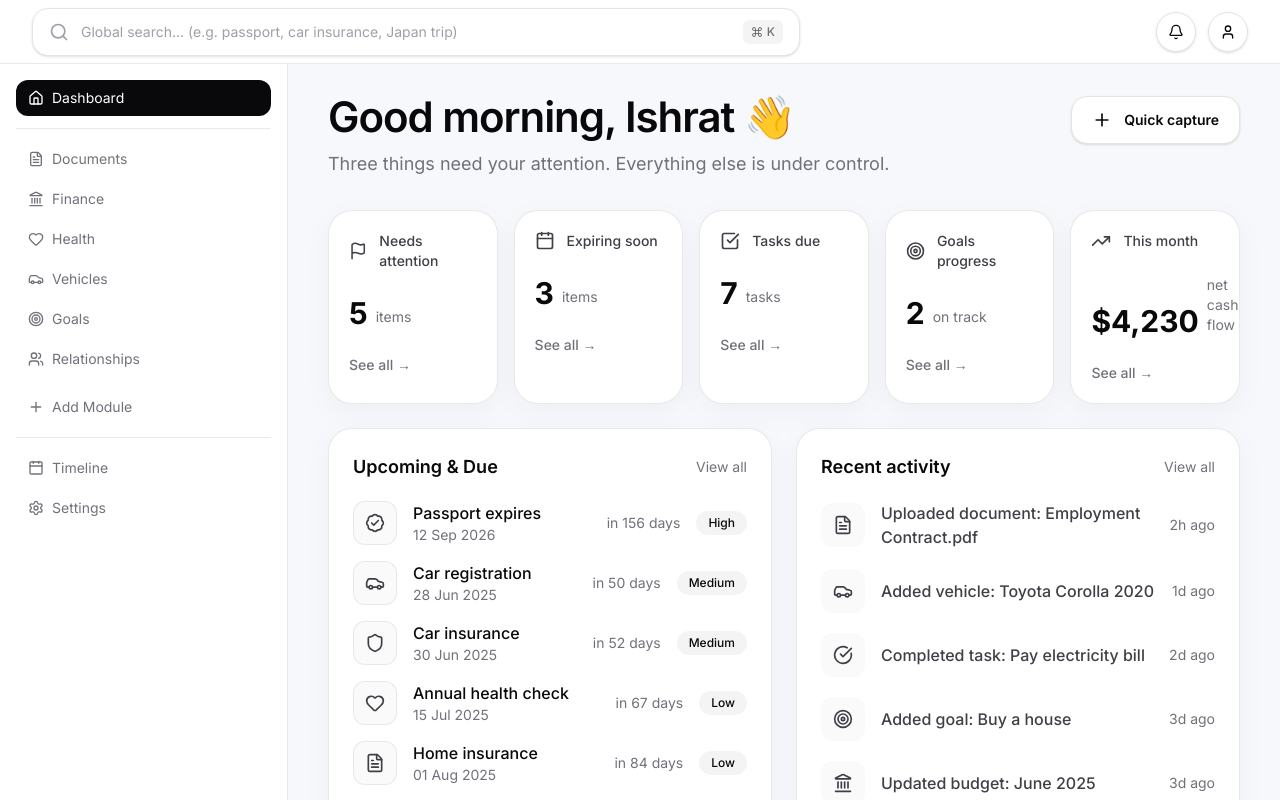
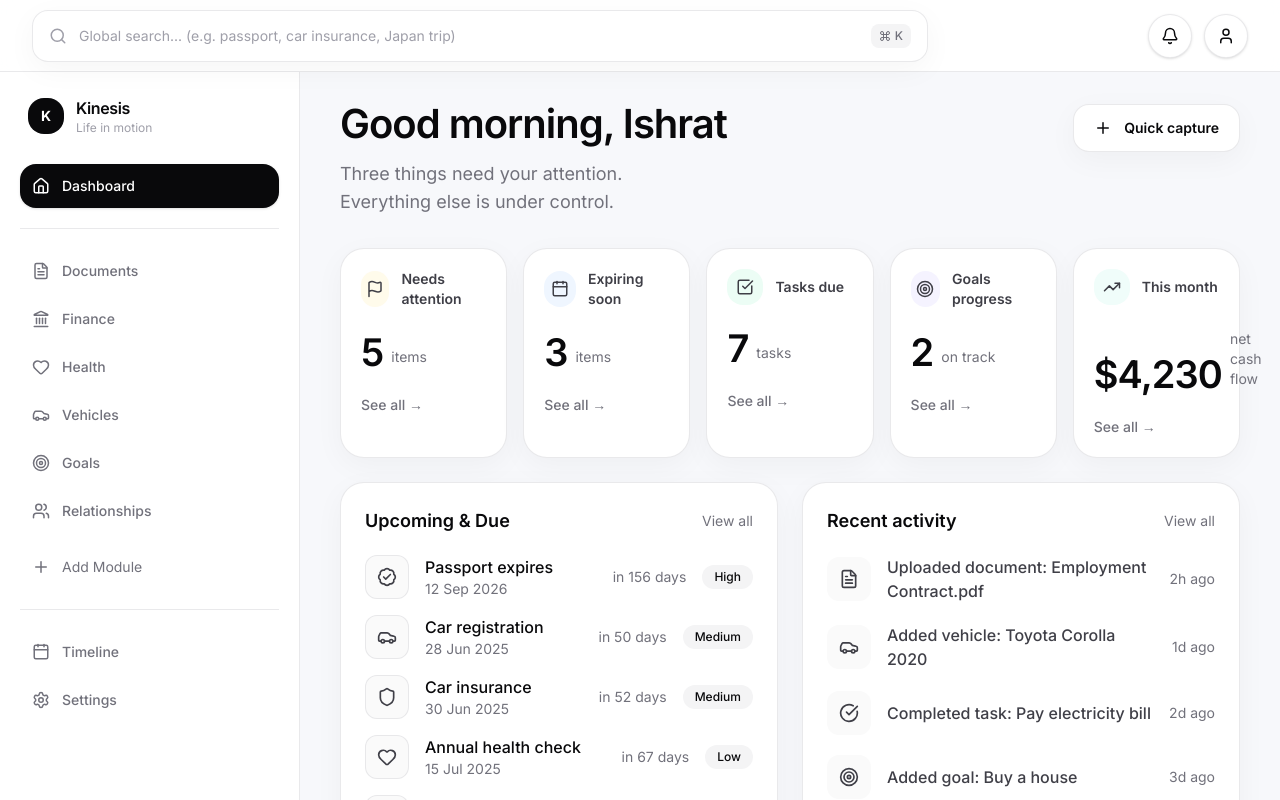
Before and after one commit to Ishrat420/Kinesis, a Next.js app: page / in a window 1280 px wide. Shown: the top 800 px of the page. Built offline with nearby package versions, Linux system fonts and the light colour scheme.

Commit message:
UI redesign

```diff
--- a/app/page.tsx
+++ b/app/page.tsx
@@ -16,35 +16,32 @@ export default function Home() {
 
         <section className="flex-1 px-10 py-8">
           <div className="max-w-7xl">
-            {/* Header */}
             <div className="flex items-start justify-between">
               <div>
-                <h1 className="text-[42px] font-semibold tracking-tight leading-none">
-                  Good morning, Ishrat 👋
+                <h1 className="text-[40px] font-semibold leading-none tracking-tight">
+                  Good morning, Ishrat
                 </h1>
 
-                <p className="mt-3 text-lg text-zinc-500">
-                  Three things need your attention. Everything else is under
-                  control.
+                <p className="mt-4 max-w-2xl text-lg leading-7 text-zinc-500">
+                  Three things need your attention.
+                  <br />
+                  Everything else is under control.
                 </p>
               </div>
 
-              <button className="flex h-12 items-center gap-3 rounded-2xl border border-zinc-200 bg-white px-5 text-sm font-semibold shadow-sm transition hover:-translate-y-0.5 hover:bg-zinc-50 hover:shadow-md">
-                <Plus className="h-5 w-5" />
+              <button className="flex h-12 items-center gap-3 rounded-2xl border border-zinc-200/80 bg-white px-5 text-sm font-semibold shadow-[0_8px_30px_rgb(0,0,0,0.04)] transition duration-200 hover:-translate-y-0.5 hover:bg-zinc-50 hover:shadow-[0_12px_40px_rgb(0,0,0,0.07)]">
+                <Plus className="h-[18px] w-[18px]" />
                 Quick capture
               </button>
             </div>
 
-            {/* KPI cards */}
             <StatsGrid />
 
-            {/* Main content */}
             <div className="mt-6 grid gap-6 xl:grid-cols-2">
               <ReminderList />
               <ActivityFeed />
             </div>
 
-            {/* Modules */}
             <ModuleGrid />
           </div>
         </section>
--- a/components/dashboard/StatsGrid.tsx
+++ b/components/dashboard/StatsGrid.tsx
@@ -7,15 +7,40 @@ import {
 } from "lucide-react";
 
 const stats = [
-  { icon: Flag, title: "Needs attention", value: "5", label: "items" },
-  { icon: Calendar, title: "Expiring soon", value: "3", label: "items" },
-  { icon: CheckSquare, title: "Tasks due", value: "7", label: "tasks" },
-  { icon: Target, title: "Goals progress", value: "2", label: "on track" },
+  {
+    icon: Flag,
+    title: "Needs attention",
+    value: "5",
+    label: "items",
+    tone: "bg-amber-50",
+  },
+  {
+    icon: Calendar,
+    title: "Expiring soon",
+    value: "3",
+    label: "items",
+    tone: "bg-blue-50",
+  },
+  {
+    icon: CheckSquare,
+    title: "Tasks due",
+    value: "7",
+    label: "tasks",
+    tone: "bg-emerald-50",
+  },
+  {
+    icon: Target,
+    title: "Goals progress",
+    value: "2",
+    label: "on track",
+    tone: "bg-violet-50",
+  },
   {
     icon: TrendingUp,
     title: "This month",
     value: "$4,230",
     label: "net cash flow",
+    tone: "bg-teal-50",
   },
 ];
 
@@ -28,19 +53,29 @@ export function StatsGrid() {
         return (
           <section
             key={stat.title}
-            className="rounded-3xl border border-zinc-200/80 bg-white p-5 shadow-[0_8px_30px_rgb(0,0,0,0.04)] transition hover:-translate-y-0.5 hover:shadow-[0_12px_40px_rgb(0,0,0,0.07)]"
+            className="group rounded-3xl border border-zinc-200/80 bg-white p-5 shadow-[0_8px_30px_rgb(0,0,0,0.04)] transition duration-200 hover:-translate-y-1 hover:shadow-[0_16px_45px_rgb(0,0,0,0.08)]"
           >
-            <div className="flex items-center gap-3 text-zinc-700">
-              <Icon className="h-5 w-5" />
-              <p className="text-sm font-medium">{stat.title}</p>
+            <div className="flex items-center gap-3">
+              <div
+                className={`flex h-9 w-9 items-center justify-center rounded-2xl ${stat.tone}`}
+              >
+                <Icon className="h-[18px] w-[18px] text-zinc-700" />
+              </div>
+              <p className="text-sm font-semibold text-zinc-700">
+                {stat.title}
+              </p>
             </div>
 
             <div className="mt-6 flex items-end gap-2">
-              <p className="text-3xl font-bold">{stat.value}</p>
+              <p className="text-[38px] font-semibold leading-none tracking-tight">
+                {stat.value}
+              </p>
               <p className="pb-1 text-sm text-zinc-500">{stat.label}</p>
             </div>
 
-            <p className="mt-6 text-sm font-medium text-zinc-500">See all →</p>
+            <p className="mt-6 text-sm font-medium text-zinc-500 transition group-hover:text-zinc-900">
+              See all →
+            </p>
           </section>
         );
       })}
--- a/components/navigation/Sidebar.tsx
+++ b/components/navigation/Sidebar.tsx
@@ -22,7 +22,17 @@ const modules = [
 
 export function Sidebar() {
   return (
-    <aside className="hidden min-h-[calc(100vh-4rem)] w-72 border-r border-zinc-200/80 bg-white p-4 md:block">
+    <aside className="hidden min-h-[calc(100vh-72px)] w-[300px] border-r border-zinc-200/80 bg-white px-5 py-6 md:block">
+      <div className="mb-7 flex items-center gap-3 px-2">
+        <div className="flex h-9 w-9 items-center justify-center rounded-2xl bg-zinc-950 text-sm font-bold text-white">
+          K
+        </div>
+        <div>
+          <p className="text-base font-semibold tracking-tight">Kinesis</p>
+          <p className="text-xs text-zinc-400">Life in motion</p>
+        </div>
+      </div>
+
       <nav className="space-y-1 text-sm">
         <SidebarItem active icon={Home} label="Dashboard" />
 
@@ -32,8 +42,8 @@ export function Sidebar() {
           <SidebarItem key={module.name} icon={module.icon} label={module.name} />
         ))}
 
-        <button className="mt-3 flex w-full items-center gap-2 rounded-xl px-3 py-2 text-left text-zinc-500 hover:bg-zinc-100 hover:text-zinc-950">
-          <Plus className="h-4 w-4" />
+        <button className="mt-3 flex w-full items-center gap-3 rounded-2xl px-3 py-3 text-left text-zinc-500 transition hover:bg-zinc-100 hover:text-zinc-950">
+          <Plus className="h-[18px] w-[18px]" />
           Add Module
         </button>
 
@@ -57,18 +67,18 @@ function SidebarItem({
 }) {
   return (
     <button
-      className={`flex w-full items-center gap-2 rounded-xl px-3 py-2 text-left ${
+      className={`flex w-full items-center gap-3 rounded-2xl px-3 py-3 text-left transition ${
         active
-          ? "bg-zinc-950 text-white"
+          ? "bg-zinc-950 text-white shadow-sm"
           : "text-zinc-500 hover:bg-zinc-100 hover:text-zinc-950"
       }`}
     >
-      <Icon className="h-4 w-4" />
-      {label}
+      <Icon className="h-[18px] w-[18px]" />
+      <span className="font-medium">{label}</span>
     </button>
   );
 }
 
 function Divider() {
-  return <div className="my-3 border-t border-zinc-200/80" />;
+  return <div className="my-5 border-t border-zinc-200/80" />;
 }
--- a/components/navigation/Topbar.tsx
+++ b/components/navigation/Topbar.tsx
@@ -2,34 +2,31 @@ import { Bell, Command, Search, User } from "lucide-react";
 
 export function Topbar() {
   return (
-    <header className="sticky top-0 z-30 h-16 border-b border-zinc-200/80 bg-white/90 backdrop-blur">
-      <div className="mx-auto flex h-full items-center justify-between px-8">
-        {/* Search */}
+    <header className="sticky top-0 z-30 h-[72px] border-b border-zinc-200/80 bg-white/90 backdrop-blur">
+      <div className="flex h-full items-center justify-between px-8">
         <div className="flex-1">
-          <div className="flex h-12 max-w-3xl items-center justify-between rounded-2xl border border-zinc-200 bg-white px-4 shadow-sm">
+          <div className="flex h-[52px] max-w-4xl items-center justify-between rounded-2xl border border-zinc-200/80 bg-white px-4 shadow-[0_8px_30px_rgb(0,0,0,0.04)] transition focus-within:border-zinc-300">
             <div className="flex items-center gap-3 text-zinc-400">
-              <Search className="h-5 w-5" />
-
+              <Search className="h-[18px] w-[18px]" />
               <span className="text-sm">
                 Global search... (e.g. passport, car insurance, Japan trip)
               </span>
             </div>
 
-            <div className="flex items-center gap-1 rounded-md bg-zinc-100 px-2 py-1 text-xs font-medium text-zinc-500">
+            <div className="flex items-center gap-1 rounded-lg bg-zinc-100 px-2 py-1 text-xs font-medium text-zinc-500">
               <Command className="h-3 w-3" />
               K
             </div>
           </div>
         </div>
 
-        {/* Right */}
         <div className="ml-6 flex items-center gap-3">
-          <button className="flex h-10 w-10 items-center justify-center rounded-full border border-zinc-200 bg-white shadow-sm transition hover:bg-zinc-50">
-            <Bell className="h-4 w-4" />
+          <button className="flex h-11 w-11 items-center justify-center rounded-full border border-zinc-200/80 bg-white shadow-sm transition hover:-translate-y-0.5 hover:bg-zinc-50 hover:shadow-md">
+            <Bell className="h-[18px] w-[18px]" />
           </button>
 
-          <button className="flex h-10 w-10 items-center justify-center rounded-full border border-zinc-200 bg-white shadow-sm transition hover:bg-zinc-50">
-            <User className="h-4 w-4" />
+          <button className="flex h-11 w-11 items-center justify-center rounded-full border border-zinc-200/80 bg-white shadow-sm transition hover:-translate-y-0.5 hover:bg-zinc-50 hover:shadow-md">
+            <User className="h-[18px] w-[18px]" />
           </button>
         </div>
       </div>
```
